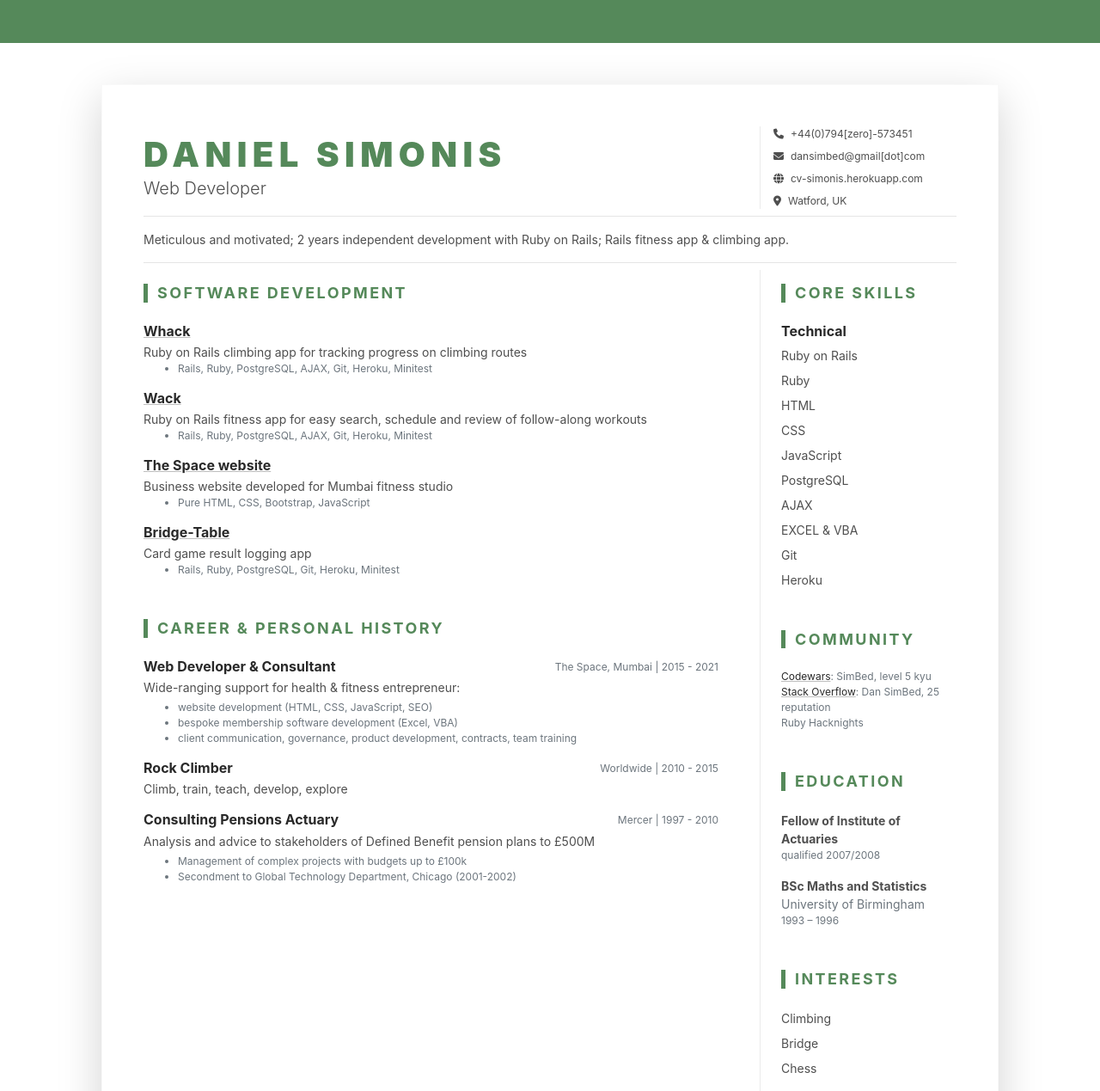
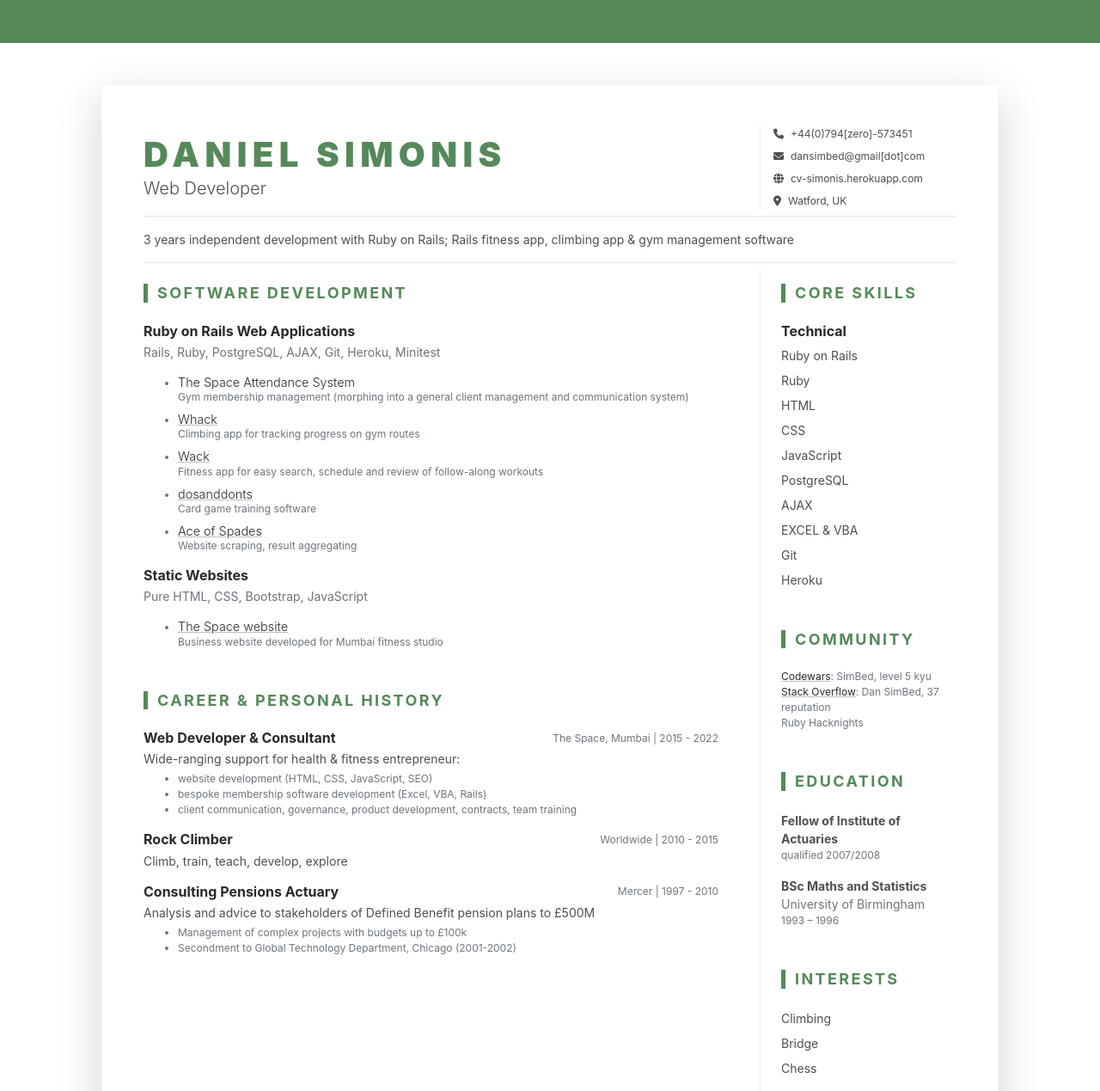
Before and after one commit to SimBed/CV, a PHP site: page / in a window 1280 px wide. Shown: the top 1269 px of the page at 86% size. Run offline with PHP 8.4, Linux system fonts and the light colour scheme; some libraries are stand-ins or nearby versions.

Commit message:
April 2022

```diff
--- a/CV.css
+++ b/CV.css
@@ -154,3 +154,12 @@ a.cv-link:hover {
 .item-heading {
 	margin-bottom:  .25rem;
 }
+
+.software_development_subheader {
+	font-size: 0.875rem;
+}
+
+.software_item_header {
+  font-weight: 300;
+  font-size: 0.9rem;
+}
--- a/home.html
+++ b/home.html
@@ -53,63 +53,78 @@
 
 				<div class="cv-intro py-2">
 						<div class="text-left">
-							<p class="mb-0">Meticulous and motivated; 2 years independent development with Ruby on Rails; Rails fitness app & climbing app.</p>
+							<p class="mb-0">3 years independent development with Ruby on Rails; Rails fitness app, climbing app & gym management software</p>
 						</div>
 				</div>
 				<hr class="divider">
 
 					<div class="row">
 						<div class="cv-main col-12 col-lg-8 col-xl-9 pr-0 pr-lg-5">
-
 							<section class="py-3">
 								<h3 class="text-uppercase cv-section-heading mb-4">Software Development</h3>
+
                 <div class="item mb-3">
 					<div class="item-heading row align-items-center mb-1">
-										<h4 id="heading_whack" class="item-title col-12 col-md-6 col-lg-7 mb-2 mb-md-0"><a href="https://woodytrack.herokuapp.com/" target="_blank" class="theme-link">Whack</a></h4>
-										<div class="item-meta col-12 col-md-6 col-lg-5 text-muted text-left text-md-right"></div>
+						<h4 class="item-title col-12 col-md-6 col-lg-7 mb-2 mb-md-0">Ruby on Rails Web Applications</h4>
 					</div>
-									<div class="item-content">
-										<p class="mb-0">Ruby on Rails climbing app for tracking progress on climbing routes</p>
+					<p class="text-muted software_development_subheader">
+						Rails, Ruby, PostgreSQL, AJAX, Git, Heroku, Minitest
+					</p>
+				</div>
+
+                <div class="item mb-3">
 				<ul class="item-meta text-muted">
-											<li>Rails, Ruby, PostgreSQL, AJAX, Git, Heroku, Minitest</li>
+					<li class ="mb-2">
+						<div class="item-heading row align-items-center mb-0">
+						<h4 id="heading_attendance" class=" software_item_header col-12 col-md-6 col-lg-7 mb-2 mb-md-0">The Space Attendance System</h4>
+						</div>
+						Gym membership management (morphing into a general client management and communication system)
+					</li>
+					<li class ="mb-2">
+						<div class="item-heading row align-items-center mb-0">
+						<h4 class="software_item_header col-12 col-md-6 col-lg-7 mb-2 mb-md-0"><a href="https://woodytrack.herokuapp.com/" target="_blank" class="theme-link">Whack</a></h4>
+						</div>
+						Climbing app for tracking progress on gym routes
+					</li>
+					<li class ="mb-2">
+						<div class="item-heading row align-items-center mb-0">
+						<h4 class="software_item_header col-12 col-md-6 col-lg-7 mb-2 mb-md-0"><a href="http://www.wackit.in" target="_blank" class="theme-link">Wack</a></h4>
+						</div>
+						Fitness app for easy search, schedule and review of follow-along workouts
+					</li>
+					<li class ="mb-2">
+						<div class="item-heading row align-items-center mb-0">
+						<h4 class="software_item_header col-12 col-md-6 col-lg-7 mb-2 mb-md-0"><a href="https://dosanddonts.herokuapp.com/" target="_blank" class="theme-link">dosanddonts</a></h4>
+						</div>
+						Card game training software
+					</li>
+					<li>
+						<div class="item-heading row align-items-center mb-0">
+						<h4 class="software_item_header col-12 col-md-6 col-lg-7 mb-2 mb-md-0"><a href="https://aoc-results.herokuapp.com/" target="_blank" class="theme-link">Ace of Spades</a></h4>
+						</div>
+						Website scraping, result aggregating
+					</li>
 				</ul>
 				</div>
+
+                <div class="item mb-3">
+					<div class="item-heading row align-items-center mb-1">
+						<h4 class="item-title col-12 col-md-6 col-lg-7 mb-2 mb-md-0">Static Websites</h4>
 					</div>
-								<div class="item">
-									<div class="item-heading row align-items-center mb-1">
-										<h4 id="heading_wack" class="item-title col-12 col-md-6 col-lg-7 mb-2 mb-md-0"><a href="http://www.wackit.in" target="_blank" class="theme-link">Wack</a></h4>
-										<div class="item-meta col-12 col-md-6 col-lg-5 text-muted text-left text-md-right"></div>
+					<p class="text-muted software_development_subheader">
+						Pure HTML, CSS, Bootstrap, JavaScript
+					</p>
 				</div>
-									<div class="item-content">
-										<p class="mb-0">Ruby on Rails fitness app for easy search, schedule and review of follow-along workouts</p>
+
+                <div class="item mb-3">
 				<ul class="item-meta text-muted">
-											<li>Rails, Ruby, PostgreSQL, AJAX, Git, Heroku, Minitest</li>
+					<li class ="mb-2">
+						<div class="item-heading row align-items-center mb-0">
+						<h4 class=" software_item_header col-12 col-md-6 col-lg-7 mb-2 mb-md-0"><a href="https://www.thespacejuhu.in/" target="_blank" class="theme-link">The Space website</a></h4>
+						</div>
+						Business website developed for Mumbai fitness studio
+					</li>
 				</ul>
-									</div>
-								</div>
-								<div class="item">
-									<div class="item-heading row align-items-center mb-1">
-										<h4 class="item-title col-12 col-md-6 col-lg-7 mb-2 mb-md-0"><a href="https://www.thespacejuhu.in/" target="_blank" class="theme-link">The Space website</a></h4>
-										<div class="item-meta col-12 col-md-6 col-lg-5 text-muted text-left text-md-right"></div>
-										</div>
-									<div class="item-content">
-										<p class="mb-0">Business website developed for Mumbai fitness studio</p>
-										<ul class="item-meta text-muted">
-											<li>Pure HTML, CSS, Bootstrap, JavaScript</li>
-										</ul>
-									</div>
-								</div>
-                <div class="item">
-                  <div class="item-heading row align-items-center mb-1">
-                    <h4 class="item-title col-12 col-md-6 col-lg-7 mb-2 mb-md-0"><a href="https://bridge-table.herokuapp.com" target="_blank" class="theme-link">Bridge-Table</a></h4>
-                    <div class="item-meta col-12 col-md-6 col-lg-5 text-muted text-left text-md-right"></div>
-                    </div>
-                  <div class="item-content">
-                    <p class="mb-0">Card game result logging app</p>
-                    <ul class="item-meta text-muted">
-                      <li>Rails, Ruby, PostgreSQL, Git, Heroku, Minitest</li>
-                    </ul>
-                  </div>
 				</div>
 
 				</section>
@@ -119,13 +134,13 @@
 
 						<div class="item-heading row align-items-center">
 							<h4 class="item-title col-12 col-md-6 col-lg-5 mb-2 mb-md-0">Web Developer & Consultant </h4>
-										<div class="item-meta col-12 col-md-6 col-lg-7 text-muted text-left text-md-right">The Space, Mumbai | 2015 - 2021</div>
+							<div class="item-meta col-12 col-md-6 col-lg-7 text-muted text-left text-md-right">The Space, Mumbai | 2015 - 2022</div>
 						</div>
 						<div class="item-content">
 							<p class="mb-1">Wide-ranging support for health & fitness entrepreneur:</p>
 							<ul class="item-meta text-muted">
 								<li>website development (HTML, CSS, JavaScript, SEO)</li>
-											<li>bespoke membership software development (Excel, VBA)</li>
+								<li>bespoke membership software development (Excel, VBA, Rails)</li>
 								<li>client communication, governance, product development, contracts, team training</li>
 							</ul>
 						</div>
@@ -181,7 +196,7 @@
 								<ul class="list-unstyled cv-education-list">
 									<li class="mb-3">
 										<div class="cv-degree-time text-muted"><a href="https://www.codewars.com/" target="_blank" class="theme-link">Codewars</a>: SimBed, level 5 kyu</div>
-										<div class="cv-degree-time text-muted"><a href= "https://stackoverflow.com/users/9678200/dan-simbed" target="_blank" class="theme-link">Stack Overflow</a>: Dan SimBed, 25 reputation</div>
+										<div class="cv-degree-time text-muted"><a href= "https://stackoverflow.com/users/9678200/dan-simbed" target="_blank" class="theme-link">Stack Overflow</a>: Dan SimBed, 37 reputation</div>
 										<div class="cv-degree-time text-muted">Ruby Hacknights</div>
 									</li>
 								</ul>
@@ -230,5 +245,5 @@
 <script>
   gsap.from("#heading_name", {scale: 0.2});
   gsap.from("#heading_skill", {x:150, scale:0.2, delay:0.4});
-  gsap.to("#heading_whack", {y:-10, repeat:5, yoyo:true, delay:1.5, duration:0.2});
+  //gsap.to("#heading_attendance", {y:-10, repeat:5, yoyo:true, delay:1.5, duration:0.2});
 </script>
```
Lines whose indentation alone changed are shown as unchanged.
